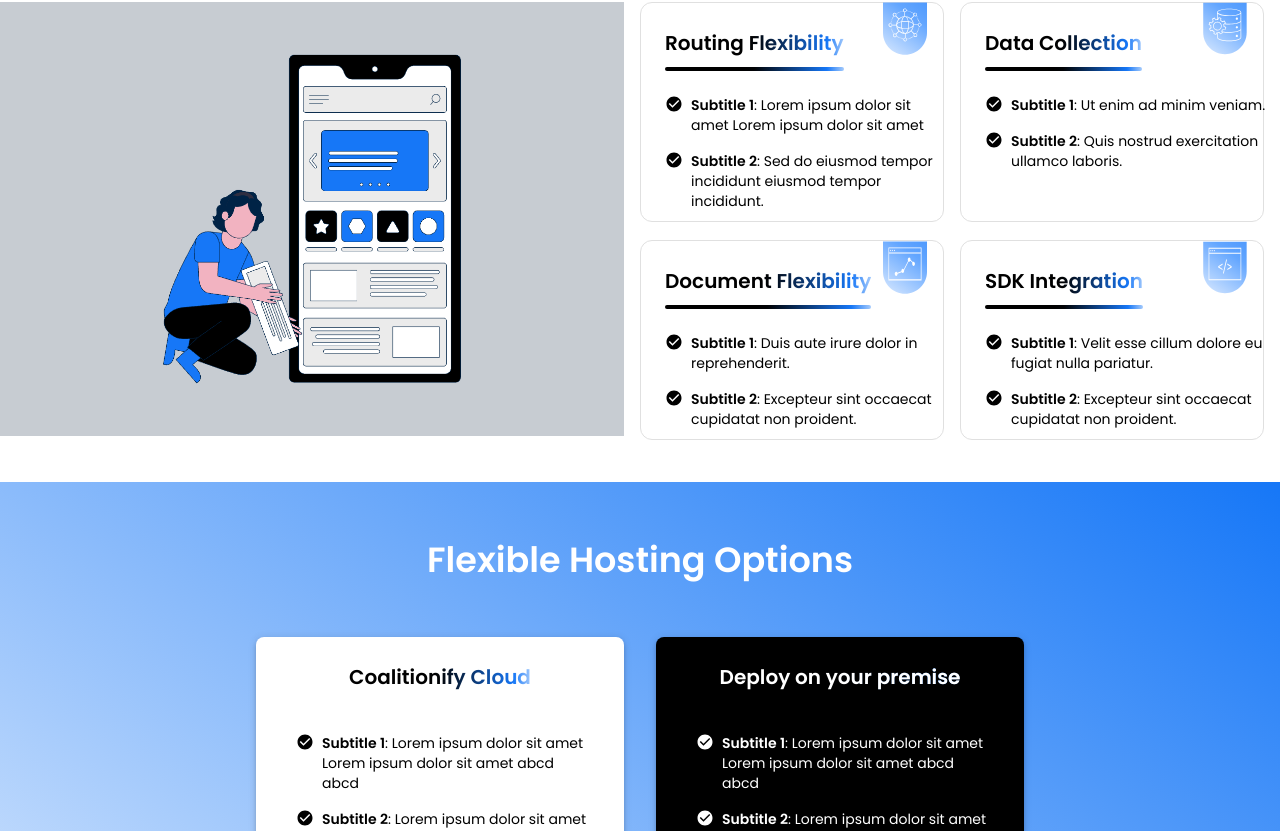
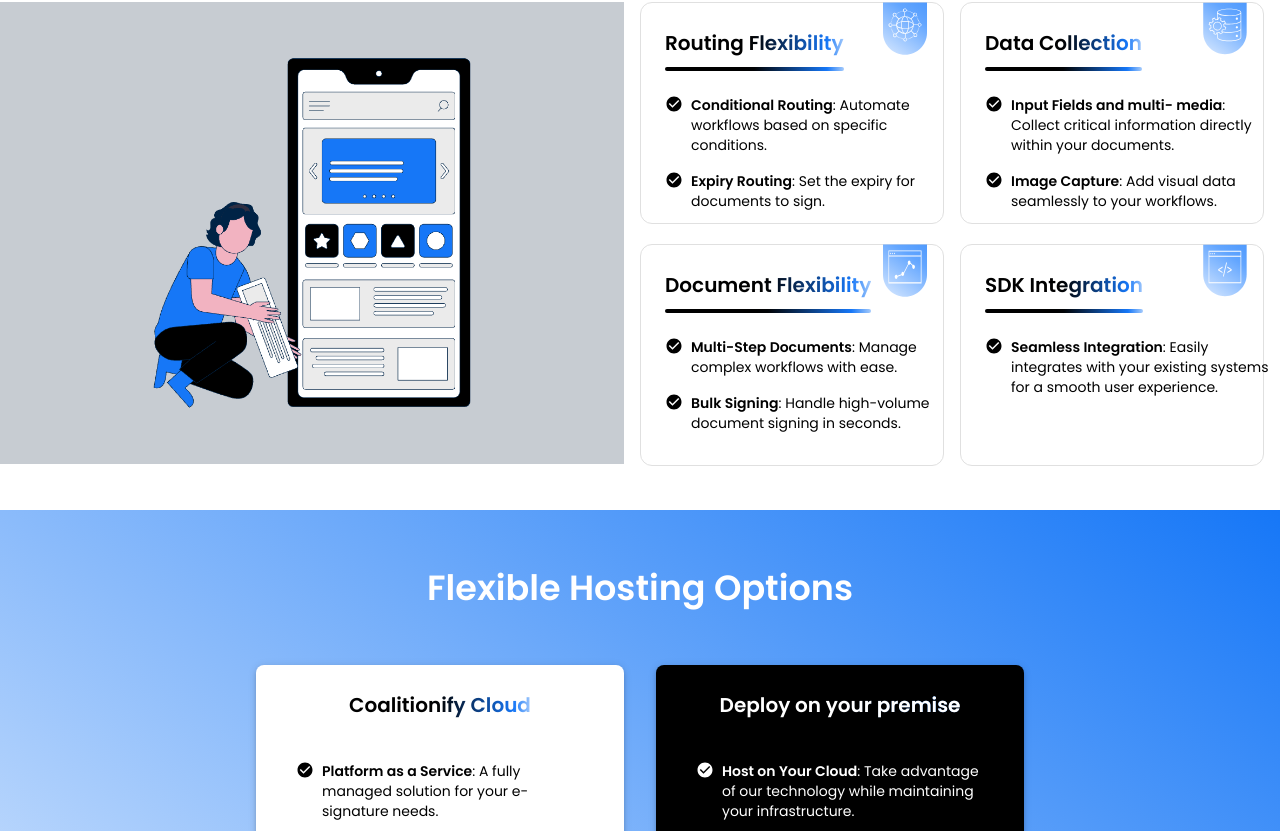
Before and after one commit to 8shivram8/cms-docker-test, a React (Create React App) app: page / in a window 1280 px wide. Shown: the part 1409-2240 px from the top of the page. Built offline with nearby package versions, Linux system fonts and the light colour scheme.

Commit message:
content added

```diff
--- a/src/new components/CenterScreen.jsx
+++ b/src/new components/CenterScreen.jsx
@@ -18,7 +18,7 @@
                 display: "flex",
                 flexDirection: "column",
                 alignItems: "flex-start",
-                height: "100%",
+                height: "220px",
                 textAlign: "left",
                 cursor: "pointer",
             }}
@@ -127,12 +127,12 @@
             onClick: () => navigate("/routing-flexibility"),
             data: [
                 {
-                    subtitle: "Subtitle 1",
-                    text: "Lorem ipsum dolor sit amet Lorem ipsum dolor sit amet",
+                    subtitle: "Conditional Routing",
+                    text: "Automate workflows based on specific conditions.",
                 },
                 {
-                    subtitle: "Subtitle 2",
-                    text: "Sed do eiusmod tempor incididunt eiusmod tempor incididunt.",
+                    subtitle: "Expiry Routing",
+                    text: "Set the expiry for documents to sign.",
                 },
             ],
         },
@@ -141,10 +141,10 @@
             iconImage: <DataIcon />,
             onClick: () => navigate("/data-collection"),
             data: [
-                { subtitle: "Subtitle 1", text: "Ut enim ad minim veniam." },
+                { subtitle: "Input Fields and multi- media", text: "Collect critical information directly within your documents." },
                 {
-                    subtitle: "Subtitle 2",
-                    text: "Quis nostrud exercitation ullamco laboris.",
+                    subtitle: "Image Capture",
+                    text: "Add visual data seamlessly to your workflows.",
                 },
             ],
         },
@@ -154,12 +154,12 @@
             onClick: () => navigate("/document-flexibility"),
             data: [
                 {
-                    subtitle: "Subtitle 1",
-                    text: "Duis aute irure dolor in reprehenderit.",
+                    subtitle: "Multi-Step Documents",
+                    text: "Manage complex workflows with ease.",
                 },
                 {
-                    subtitle: "Subtitle 2",
-                    text: "Excepteur sint occaecat cupidatat non proident.",
+                    subtitle: "Bulk Signing",
+                    text: "Handle high-volume document signing in seconds.",
                 },
             ],
         },
@@ -169,13 +169,13 @@
             onClick: () => navigate("/sdk-integration"),
             data: [
                 {
-                    subtitle: "Subtitle 1",
-                    text: "Velit esse cillum dolore eu fugiat nulla pariatur.",
+                    subtitle: "Seamless Integration",
+                    text: "Easily integrates with your existing systems for a smooth user experience.",
                 },
-                {
-                    subtitle: "Subtitle 2",
-                    text: "Excepteur sint occaecat cupidatat non proident.",
-                },
+                // {
+                //     subtitle: "Custom SDK",
+                //     text: "Integrate our SDK for a fully customizable experience and enhanced functionality.",
+                // }
             ],
         },
     ];
@@ -213,7 +213,8 @@
                     md={6}
                     // bgcolor={'#C7CCD2'}
                     sx={{
-                        height: { xs: 'auto', md: '450px' },
+                        // height: { xs: 'auto', md: '450px' },
+                        height: { xs: 'auto', md: '478px' },
                         display: 'flex',
                         alignItems: { xs: 'center', md: 'stretch' },
                         justifyContent: { xs: 'center', md: 'flex-start' },
--- a/src/new components/Hosting.jsx
+++ b/src/new components/Hosting.jsx
@@ -10,20 +10,20 @@
         title: 'Coalitionify Cloud',
         iconImage: cloudImage,
         data: [
-            { subtitle: 'Subtitle 1', text: 'Lorem ipsum dolor sit amet Lorem ipsum dolor sit amet abcd abcd' },
-            { subtitle: 'Subtitle 2', text: 'Lorem ipsum dolor sit amet Lorem ipsum dolor sit amet' },
-            { subtitle: 'Subtitle 1', text: 'Lorem ipsum dolor sit amet Lorem ipsum dolor sit amet' },
-            { subtitle: 'Subtitle 1', text: 'Lorem ipsum dolor sit amet Lorem ipsum dolor sit amet' },
+            { subtitle: 'Platform as a Service', text: 'A fully managed solution for your e-signature needs.' },
+            { subtitle: 'Highly Secure & Legally Binding', text: 'Meets the highest standards for data protection and compliance.' },
+            { subtitle: 'Team Collaboration', text: 'Work seamlessly with your team on shared workflows.' },
+            { subtitle: 'Ready to Start', text: 'Launch your e-signature workflows instantly without setup hassles.' },
         ],
     },
     {
         title: 'Deploy on your premise',
         iconImage: cloudImage,
         data: [
-            { subtitle: 'Subtitle 1', text: 'Lorem ipsum dolor sit amet Lorem ipsum dolor sit amet abcd abcd' },
-            { subtitle: 'Subtitle 2', text: 'Lorem ipsum dolor sit amet Lorem ipsum dolor sit amet' },
-            { subtitle: 'Subtitle 1', text: 'Lorem ipsum dolor sit amet Lorem ipsum dolor sit amet' },
-            { subtitle: 'Subtitle 1', text: 'Lorem ipsum dolor sit amet Lorem ipsum dolor sit amet' },
+            { subtitle: 'Host on Your Cloud', text: 'Take advantage of our technology while maintaining your infrastructure.' },
+            { subtitle: 'Absolute Control', text: 'Gain full control over your data and configurations.' },
+            { subtitle: 'Host on Your Cloud', text: 'Take advantage of our technology while maintaining your infrastructure.' },
+            // { subtitle: 'Subtitle 1', text: 'Lorem ipsum dolor sit amet Lorem ipsum dolor sit amet' },
         ],
     },
 ]
@@ -72,8 +72,10 @@
                                 cursor: 'pointer',
                                 transition: 'transform 0.3s ease-in-out',
                                 '&:hover': {
-                                    transform: 'scale(1.05)',
+                                    transform: 'scale(1.03)',
                                 },
+                                height:'600px'
+
                             }}
                         >
 
--- a/src/new components/feature components/DataCollectionNew.jsx
+++ b/src/new components/feature components/DataCollectionNew.jsx
@@ -1,8 +1,8 @@
 import React from 'react';
-import { Box, Grid, Container, Typography, IconButton, useTheme, useMediaQuery } from '@mui/material';
+import { Box, Grid, Container, Typography, IconButton, useTheme, useMediaQuery, List, ListItem, ListItemIcon, ListItemText } from '@mui/material';
 import ArrowBackIcon from '@mui/icons-material/ArrowBack';
 import { useNavigate } from 'react-router-dom';
-import logo from '../../assets/AcoSignLogo.png'
+import logo from '../../assets/AcoSignLogo.png';
 
 const DataCollectionNew = () => {
     const theme = useTheme();
@@ -12,33 +12,41 @@
 
     const contentData = [
         {
-            title: 'Data Capture',
-            subtitle: 'Efficient data collection is essential for accurate insights. Our platform allows users to capture essential data from various sources in real time, ensuring that every decision is based on the latest information. From form-based inputs to sensor data, we handle it all.',
+            title: 'Embed Input Fields',
+            subtitle: 'Easily integrate customizable input fields directly into your PDFs or digital forms, allowing for precise data collection.',
+            details: [
+                'Supported Fields: Text fields, radio buttons, checkboxes, and dropdown menus.',
+                'Use Cases: Perfect for forms requiring structured responses, such as consent forms, feedback surveys, or application submissions.'
+            ]
         },
         {
-            title: 'Data Validation',
-            subtitle: 'Ensure the integrity of the data being collected with built-in validation mechanisms. Users can set rules for required fields, data formats, and consistency checks, preventing errors and improving the quality of the collected data.',
+            title: 'Image Capture',
+            subtitle: 'Enable users to upload images directly as part of the workflow, ensuring authenticity and relevance.',
+            details: [
+                'Features: Support for live image capture or upload from devices.',
+                'Use Cases: ID verification, incident reporting, or adding visual proof for a process.'
+            ]
         },
         {
-            title: 'Data Integration',
-            subtitle: 'Seamlessly integrate the collected data with other platforms or systems. Our solution supports a wide range of integrations, including APIs, webhooks, and data export features, allowing users to streamline their workflows and enhance the value of the collected data.',
+            title: 'File Upload with Versioning',
+            subtitle: 'Simplify document management with robust file upload capabilities and version control.',
+            details: [
+                'Features: Allow users to upload multiple versions of a file while maintaining a clear version history for tracking changes.',
+                'Use Cases: Contract amendments, policy updates, or collaborative document editing.'
+            ]
         },
+        {
+            title: 'Multimedia Input',
+            subtitle: 'Support advanced data collection with audio and video input fields, catering to diverse user needs.',
+            details: [
+                'Features: Users can record or upload audio and video clips directly within the workflow.',
+                'Use Cases: Video interviews, customer feedback in multimedia formats, or voice-recorded instructions.'
+            ]
+        }
     ];
 
     return (
         <Box>
-            {/* <Box
-                sx={{
-                    background: theme.palette.background.gradient,
-                    color: 'white',
-                    py: 1,
-                    height: '40px',
-                    display: 'flex',
-                    alignItems: 'center',
-                }}
-            >
-                  <img src={logo} width="140" height="auto" style={{marginLeft:5}}/>
-            </Box> */}
             <Box sx={{ display: 'flex', justifyContent: 'space-between', alignItems: 'center', p: 2, ml: !isMobile ? 5 : 0, mr: 5, mt: 2 }}>
                 <img src={logo} width="150" height="auto" />
             </Box>
@@ -134,6 +142,48 @@
                                     >
                                         {item.subtitle}
                                     </Typography>
+                                    <List sx={{ paddingLeft: 2 }}>
+                                        {item.details.map((detail, idx) => (
+                                            <ListItem
+                                                key={idx}
+                                                sx={{
+                                                    display: 'flex',
+                                                    alignItems: 'flex-start',
+                                                    paddingLeft: 0,
+                                                    paddingY: 0.5,
+                                                }}
+                                            >
+                                                <ListItemIcon
+                                                    sx={{
+                                                        minWidth: 'auto',
+                                                        marginRight: '10px',
+                                                        marginTop: '8px',
+                                                    }}
+                                                >
+                                                    <Box
+                                                        sx={{
+                                                            width: '6px',
+                                                            height: '6px',
+                                                            backgroundColor: 'black',
+                                                            borderRadius: '50%',
+                                                        }}
+                                                    />
+                                                </ListItemIcon>
+                                                <ListItemText
+                                                    secondary={detail} // text before ":"
+
+                                                    sx={{
+                                                        textAlign: 'justify',
+                                                        color:theme.palette.text.secondary,
+                                                        margin: 0,
+                                                        lineHeight: 1,
+                                                        fontSize: isMobile ? '10px' : isTablet ? '12px' : '12px',
+                                                        fontFamily: 'Poppins, sans-serif',
+                                                    }}
+                                                />
+                                            </ListItem>
+                                        ))}
+                                    </List>
                                 </Box>
                             ))}
                         </Box>
```
Also changed, not shown: src/new components/feature components/DocumentFlexibility.jsx (+75 -17 lines), src/new components/feature components/Routingflexibility.jsx (+4 -4 lines).
